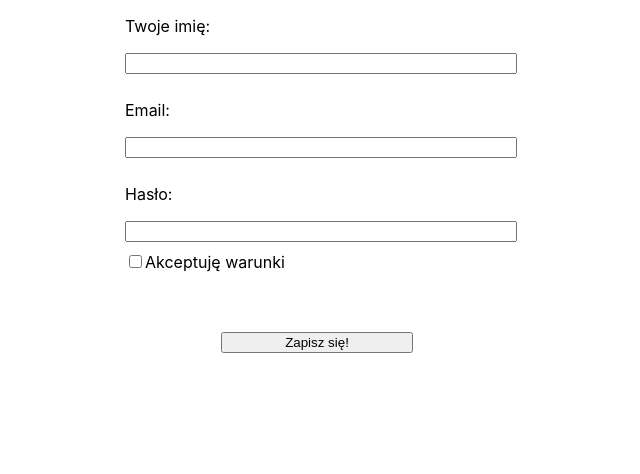
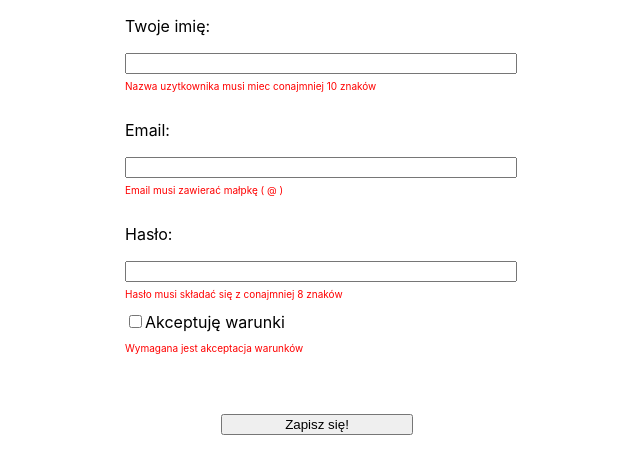
Before and after one commit to hugobosy/validate-form-react, a React (Create React App) app: page / in a window 1280 px wide. Shown: the top 474 px of the page, without its empty margins (323-963 px from the left). Built offline with nearby package versions, Linux system fonts and the light colour scheme.

Commit message:
add validate message

```diff
--- a/src/App.css
+++ b/src/App.css
@@ -20,3 +20,8 @@ button {
   margin: 0 auto;
   margin-top: 50px;
 }
+
+span {
+  color: red;
+  font-size: 10px;
+}
--- a/src/App.js
+++ b/src/App.js
@@ -6,6 +6,13 @@ function App() {
     const [useremail, setUseremail] = useState('')
     const [userpass, setUserpass] = useState('')
     const [usercheck, setUsercheck] = useState(false)
+
+    const errors = {
+        username: true,
+        useremail: true,
+        userpass: true,
+        usercheck: true,
+    }
 
     const handleChange = e => {
 
@@ -37,19 +44,23 @@ function App() {
                 <label htmlFor="user">
                     <p>Twoje imię:</p>
                     <input type="text" id="user" name="username" value={username} onChange={handleChange}/>
+                    {errors.username && <span>Nazwa uzytkownika musi miec conajmniej 10 znaków</span>}
                 </label>
                 <label htmlFor="email">
                     <p>Email:</p>
                     <input type="email" id="email" name="useremail" value={useremail} onChange={handleChange}/>
+                    {errors.useremail && <span>Email musi zawierać małpkę ( @ )</span>}
                 </label>
                 <label htmlFor="password">
                     <p>Hasło:</p>
                     <input type="password" id="password" name="userpass" value={userpass} onChange={handleChange}/>
+                    {errors.userpass && <span>Hasło musi składać się z conajmniej 8 znaków</span>}
                 </label>
                 <label htmlFor="check">
                     <input type="checkbox" id="check" name="usercheck" checked={usercheck} onChange={handleChange}/>
                     Akceptuję warunki
                 </label>
+                {errors.usercheck && <span>Wymagana jest akceptacja warunków</span>}
                 <button type="submit">Zapisz się!</button>
             </form>
         </div>
```
